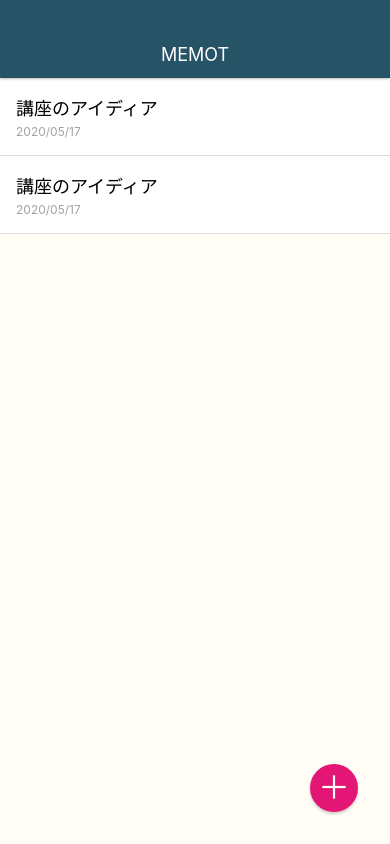
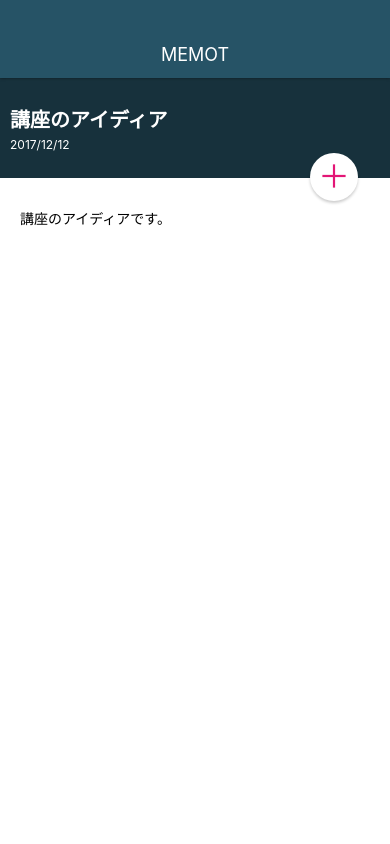
Before and after one commit to kazuki0529/sttudy-react-native, a React Native app: screen / in a window 390 px wide. Built offline with nearby package versions, Linux system fonts and the light colour scheme.

Commit message:
メモの詳細画面作成

```diff
--- a/App.tsx
+++ b/App.tsx
@@ -2,12 +2,13 @@ import React from 'react';
 import { StyleSheet, View } from 'react-native';
 import AppBar from './src/components/AppBar'
 import MemoListScreen from './src/screens/MemoListScreen'
+import MemoDetailScreen from './src/screens/MemoDetailScreen'
 
 export default function App() {
   return (
     <View style={styles.container}>
       <AppBar />
-      <MemoListScreen />
+      <MemoDetailScreen />
     </View>
   );
 }
@@ -18,5 +19,6 @@ const styles = StyleSheet.create({
     backgroundColor: '#fffdf6',
     alignItems: 'center',
     justifyContent: 'center',
+    paddingTop: 78
   },
 });
--- a/src/components/MemoList.tsx
+++ b/src/components/MemoList.tsx
@@ -23,7 +23,6 @@ const styles = StyleSheet.create({
   memoList: {
     width: '100%',
     flex: 1,
-    paddingTop: 78
   },
 
   memoListItem: {
--- a/src/elements/CircleButton.tsx
+++ b/src/elements/CircleButton.tsx
@@ -1,11 +1,22 @@
 import React from 'react';
-import { StyleSheet, Text, View } from 'react-native';
+import { StyleSheet, Text, View, ViewStyle } from 'react-native';
+import { Color } from 'csstype';
 
-class CircleButton extends React.Component {
+interface ICircleButtonProps {
+  style: ViewStyle;
+  color: Color;
+}
+
+class CircleButton extends React.Component<ICircleButtonProps, {}> {
   render() {
+    const { style, color } = this.props;
+
+    const bgColor =  color == 'white' ? '#fff' : '#E31676'
+    const textColor = color == 'white' ? '#E31676' : '#fff'
+
     return (
-      <View style={styles.circleButton}>
-        <Text style={styles.circleButtonTitle}>
+      <View style={[styles.circleButton, style, { backgroundColor: bgColor }]}>
+        <Text style={[styles.circleButtonTitle, {color: textColor}]}>
           {this.props.children}
         </Text>
       </View>
@@ -20,7 +31,6 @@ const styles = StyleSheet.create({
     right: 32,
     width: 48,
     height: 48,
-    backgroundColor: '#E31676',
     borderRadius: 24,
     justifyContent: 'center',
     alignItems: 'center',
@@ -31,7 +41,6 @@ const styles = StyleSheet.create({
   circleButtonTitle: {
     fontSize: 32,
     lineHeight: 32,
-    color: '#fff',
   },
 })
 
--- /dev/null
+++ b/src/screens/MemoDetailScreen.tsx
@@ -0,0 +1,66 @@
+import React from 'react';
+import { StyleSheet, Text, View } from 'react-native';
+import CircleButton from '../elements/CircleButton'
+
+class MemoDetailScreen extends React.Component {
+  render() {
+    return (
+      <View style={styles.container}>
+        <View style={styles.memoHeader}>
+          <View>
+            <Text style={styles.memoHeaderTitle}>講座のアイディア</Text>
+            <Text style={styles.memoHeaderDate}>2017/12/12</Text>
+          </View>
+        </View>
+
+        <View style={styles.memoContent}>
+          <Text>
+            講座のアイディアです。
+          </Text>
+        </View>
+
+        <CircleButton color="white" style={styles.editButton}>＋</CircleButton>
+      </View>
+    );
+  }
+}
+
+const styles = StyleSheet.create({
+  container: {
+    flex: 1,
+    width: '100%',
+  },
+
+  memoHeader: {
+    height: 100,
+    backgroundColor: '#17313C',
+    justifyContent: 'center',
+    padding: 10
+  },
+  memoHeaderTitle: {
+    fontSize: 20,
+    fontWeight: 'bold',
+    color: '#fff',
+    marginBottom: 4,
+  },
+  memoHeaderDate: {
+    fontSize: 12,
+    color: '#fff',
+  },
+
+  memoContent: {
+    paddingTop: 30,
+    paddingLeft: 20,
+    paddingRight: 20,
+    paddingBottm: 20,
+    backgroundColor: '#fff',
+    flex: 1,
+  },
+
+  editButton: {
+    top: 75,
+    backgroundColor: '#fff'
+  }
+});
+
+export default MemoDetailScreen;
```
